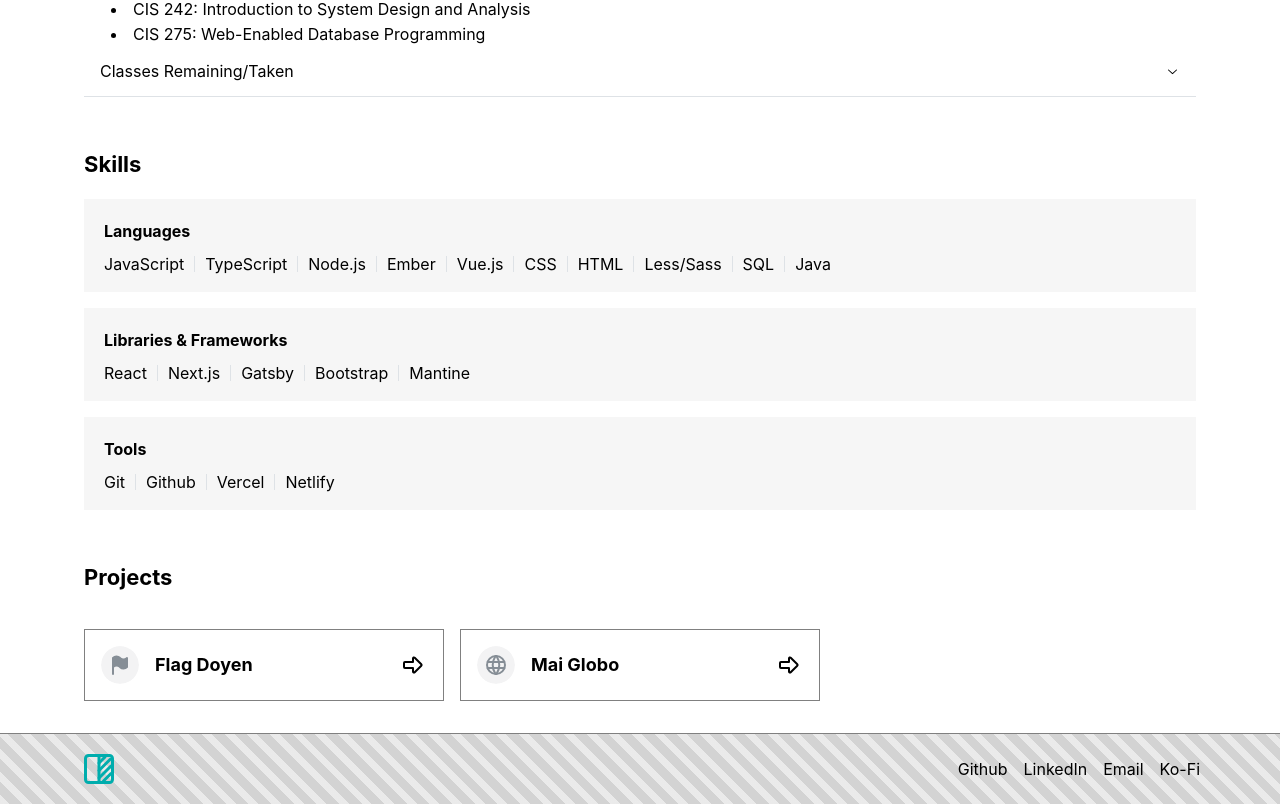
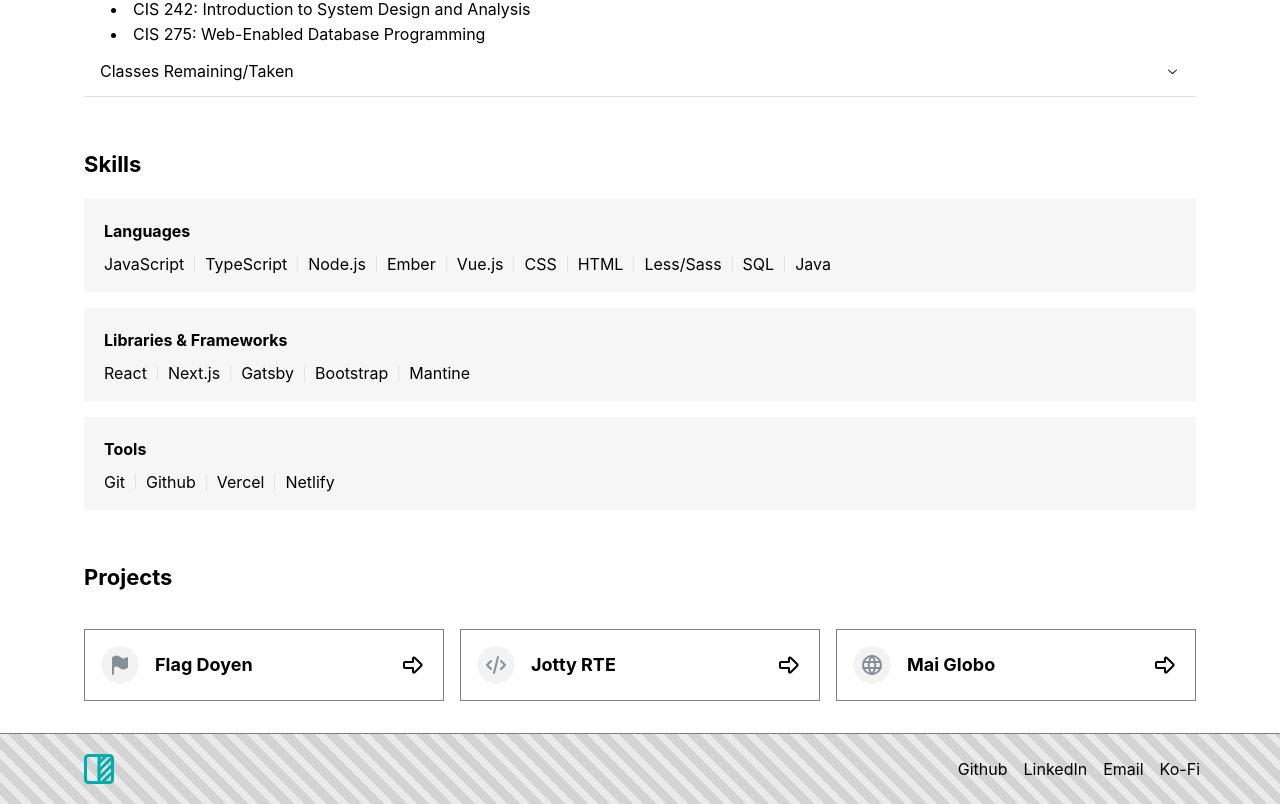
Before and after one commit to Jufrench/ju4, a Next.js app: page / in a window 1280 px wide. Shown: the part 805-1609 px from the top of the page. Built offline with nearby package versions, Linux system fonts and the light colour scheme.

Commit message:
Add project, add key to .map items

```diff
--- a/src/pages/index.tsx
+++ b/src/pages/index.tsx
@@ -9,7 +9,7 @@ import { rem, Center, Container, SimpleGrid, Grid, Space, Box, Blockquote,
   ActionIcon, Stack, Title, Group, Anchor, Text, Divider, Card, Paper, Drawer, NavLink, Avatar, Accordion, List } from '@mantine/core';
 import { useMediaQuery, useDisclosure } from '@mantine/hooks';
 import { IconMenu2, IconSquareHalf, IconArrowBigRight, IconArrowRight, IconInfoCircle,
-          IconFlagFilled, IconWorld, IconCircleFilled } from '@tabler/icons-react';
+          IconFlagFilled, IconWorld, IconCircleFilled, IconCode} from '@tabler/icons-react';
 import { ReactNode } from "react";
 
 const inter = Inter({ subsets: ["latin"] });
@@ -258,7 +258,7 @@ const About = () => {
         </Group>
         <List ml={27}>
           <>
-            {currentlyEnrolled.map(course => <List.Item>{course}</List.Item>)}
+            {currentlyEnrolled.map(course => <List.Item key={course}>{course}</List.Item>)}
           </>
         </List>
         <Accordion defaultValue="Courses Remaining">
@@ -268,13 +268,13 @@ const About = () => {
               <Text>Remaining</Text>
               <List ml="sm">
                 <>
-                  {classesRemaining.map(course => <List.Item>{course}</List.Item>)}
+                  {classesRemaining.map(course => <List.Item key={course}>{course}</List.Item>)}
                 </>
               </List>
               <Text>Taken</Text>
               <List ml="sm">
                 <>
-                  {classesTaken.map(course => <List.Item>{course}</List.Item>)}
+                  {classesTaken.map(course => <List.Item key={course}>{course}</List.Item>)}
                 </>
               </List>
             </Accordion.Panel>
@@ -505,6 +505,12 @@ const projectList: {}[] = [
     title: 'Flag Doyen',
     url: 'https://flagdoyen.vercel.app/',
     icon: <IconFlagFilled />,
+    iconHoverColor: '#c91a25'
+  },
+  {
+    title: 'Jotty RTE',
+    url: 'https://jotty-rte.vercel.app/',
+    icon: <IconCode />,
     iconHoverColor: '#2BDD66'
   },
   {
```
